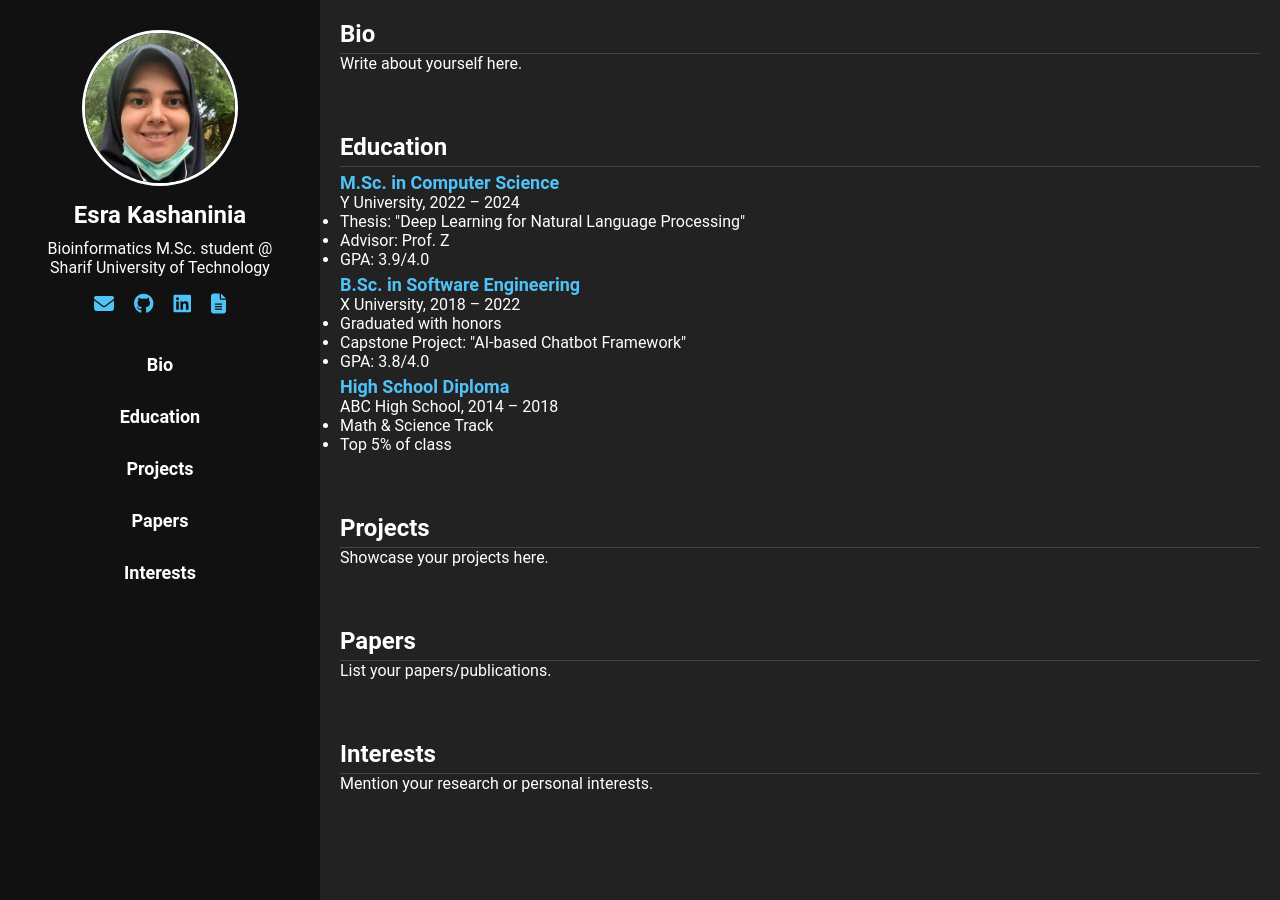
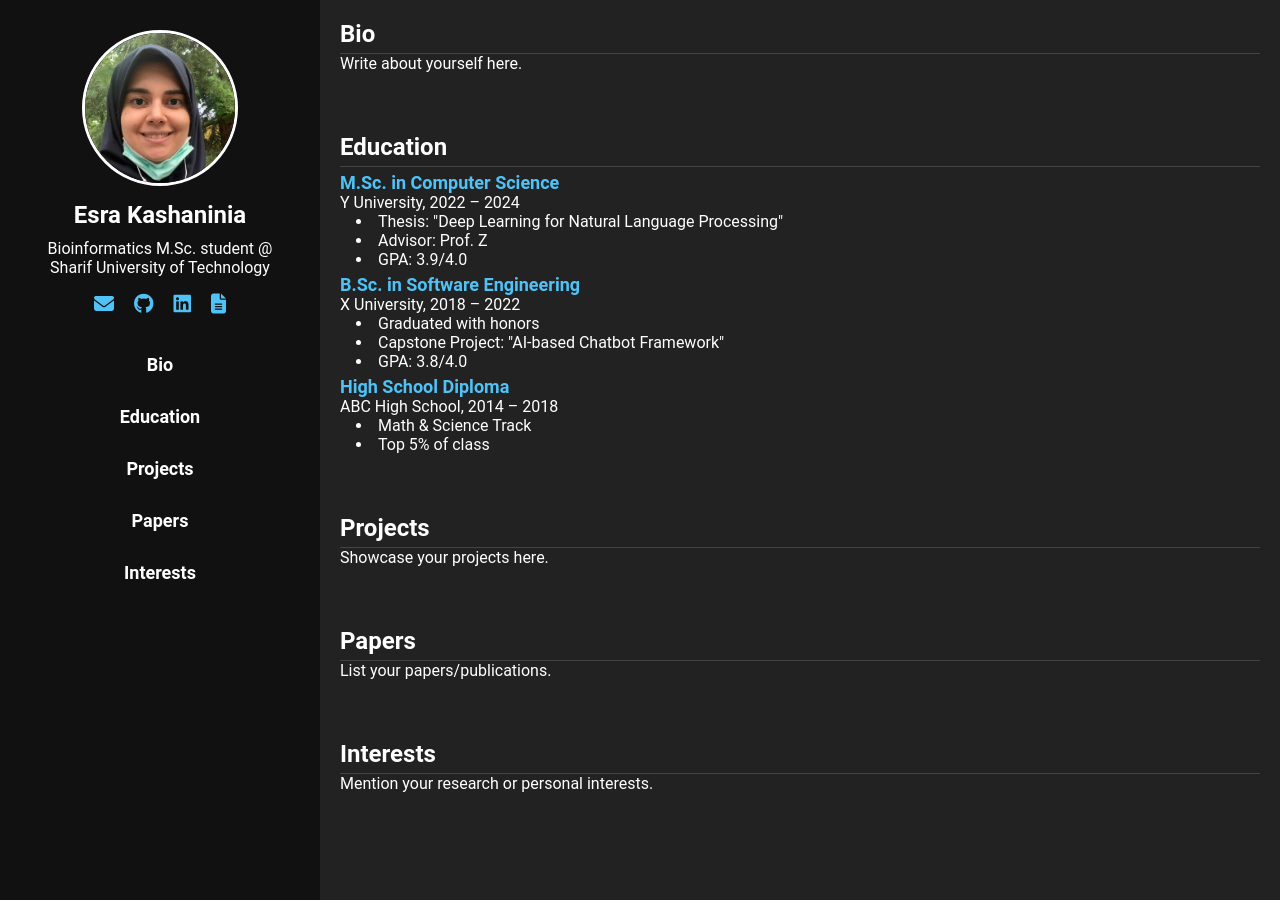
Before and after one commit to Esra-K/Esra-K.github.io, a Jekyll site: the page built from index.md, in a window 1280 px wide. Built offline with Jekyll 4.4.1, drawn with Linux system fonts in a browser that asks for light colours.

Commit message:
align lists with their surrounding text

```diff
--- a/assets/css/style.css
+++ b/assets/css/style.css
@@ -136,11 +136,14 @@
   margin-bottom: 60px;
 }
 
-/* to shift text right
-section>*:not(h2) {
-  padding-top: 5px;
-  padding-left: 20px;
-} */
+/* this was added so that list markers are indented
+to align with everything else */
+section ul,
+section ol {
+  padding-left: 1rem;      /* aligns bullets with normal text */
+  margin-left: 0;          /* remove extra margin on the left */
+  list-style-position: inside; /* makes bullet "inside" the padding */
+}
 
 
 section h2 {
```
